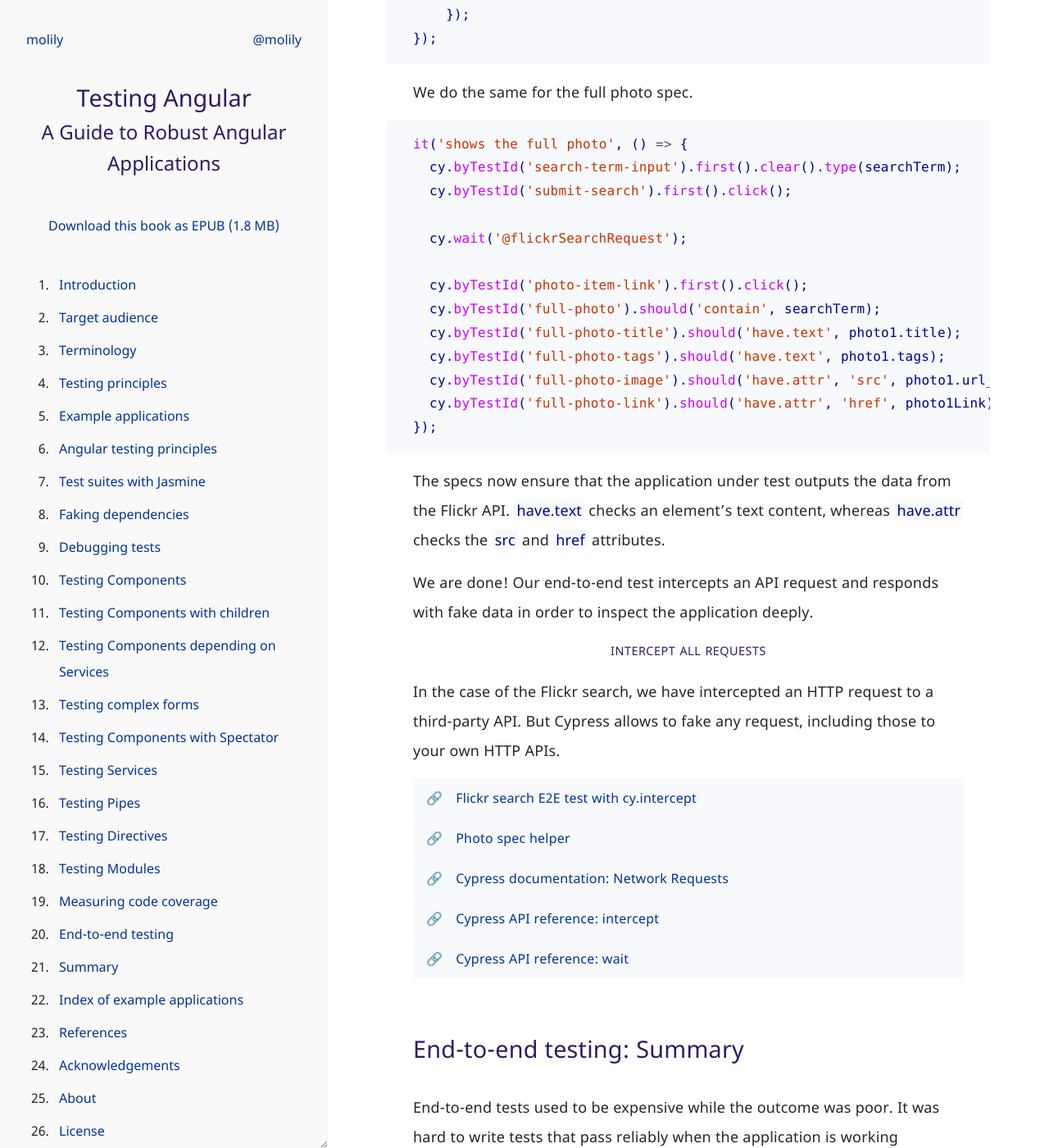
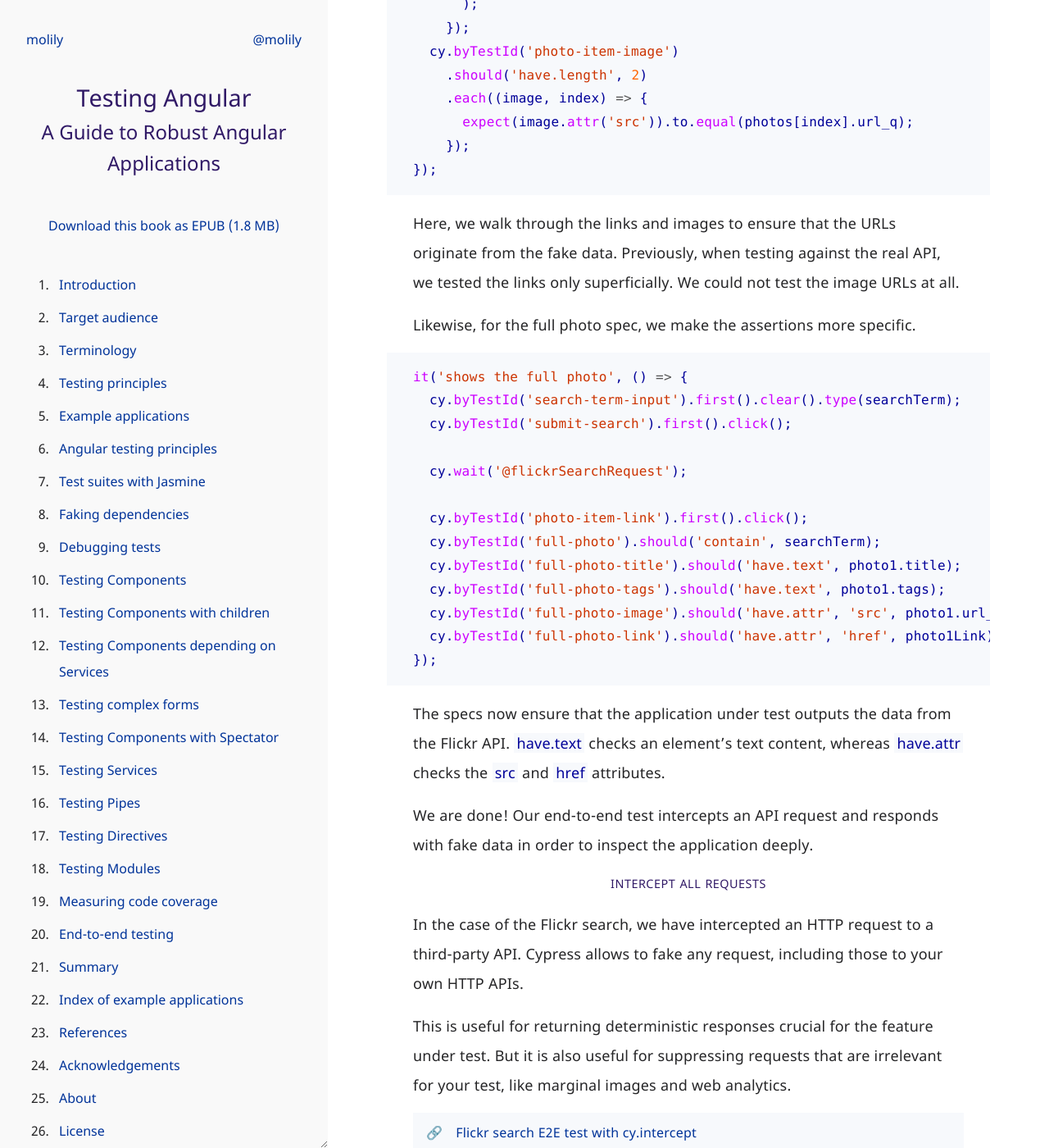
Before and after one commit to molily/testing-angular, a Jekyll site: the page built from end-to-end-testing.md, in a window 1280 px wide and 1400 px high, scrolled down 50176 px. Shown: the whole window at 82% size. Built offline with Jekyll 4.4.1, drawn with Linux system fonts in a browser that asks for light colours; some of the changed text lies outside the part shown.

Commit message:
Specific assertions

````diff
--- a/end-to-end-testing.md
+++ b/end-to-end-testing.md
@@ -1214,7 +1214,7 @@
 
 ## Faking the Flickr API
 
-The end-to-end test we wrote for the Flickr search uses the live Flickr API. As discussed, this makes the test realistic.
+The end-to-end test we wrote for the Flickr search uses the real Flickr API. As discussed, this makes the test realistic.
 
 The test provides confidence that the application works hand in hand with the third-party API. But it makes the test slower and only allows unspecific assertions.
 
@@ -1315,9 +1315,11 @@
 If Cypress does not find a matching request until a timeout, the test fails. If Cypress caught the request,
 we know that the Angular application received the photos specified in the `photos` array.
 
-<aside class="margin-note">Deterministic fake API</aside>
+<aside class="margin-note">Specific assertions</aside>
 
-Let us write specific assertions that compare the photos in the result list to those in the `photos` array.
+By faking the Flickr API, we gain complete control over the response. We chose to return fixed data. The application under test processes the data deterministically. As discussed, this allows us to verify that the application correctly renders the photos the API returned.
+
+Let us write specific assertions that compare the photos in the result list with those in the `photos` array.
 
 ```typescript
 it('searches for a term', () => {
@@ -1341,7 +1343,9 @@
 });
 ```
 
-We do the same for the full photo spec.
+Here, we walk through the links and images to ensure that the URLs originate from the fake data. Previously, when testing against the real API, we tested the links only superficially. We could not test the image URLs at all.
+
+Likewise, for the full photo spec, we make the assertions more specific.
 
 ```typescript
 it('shows the full photo', () => {
@@ -1365,7 +1369,9 @@
 
 <aside class="margin-note">Intercept all requests</aside>
 
-In the case of the Flickr search, we have intercepted an HTTP request to a third-party API. But Cypress allows to fake any request, including those to your own HTTP APIs.
+In the case of the Flickr search, we have intercepted an HTTP request to a third-party API. Cypress allows to fake any request, including those to your own HTTP APIs.
+
+This is useful for returning deterministic responses crucial for the feature under test. But it is also useful for suppressing requests that are irrelevant for your test, like marginal images and web analytics.
 
 <div class="book-sources" markdown="1">
 - [Flickr search E2E test with cy.intercept](https://github.com/9elements/angular-flickr-search/blob/main/cypress/integration/flickr-search-stub-network-intercept.ts)
````
